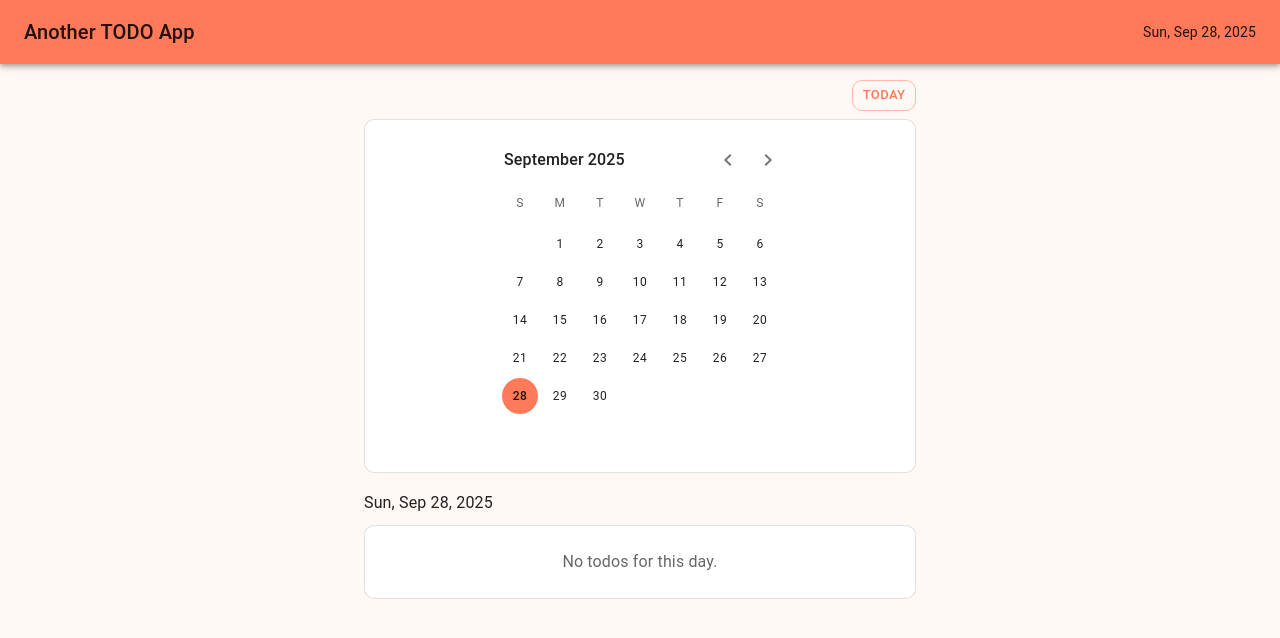
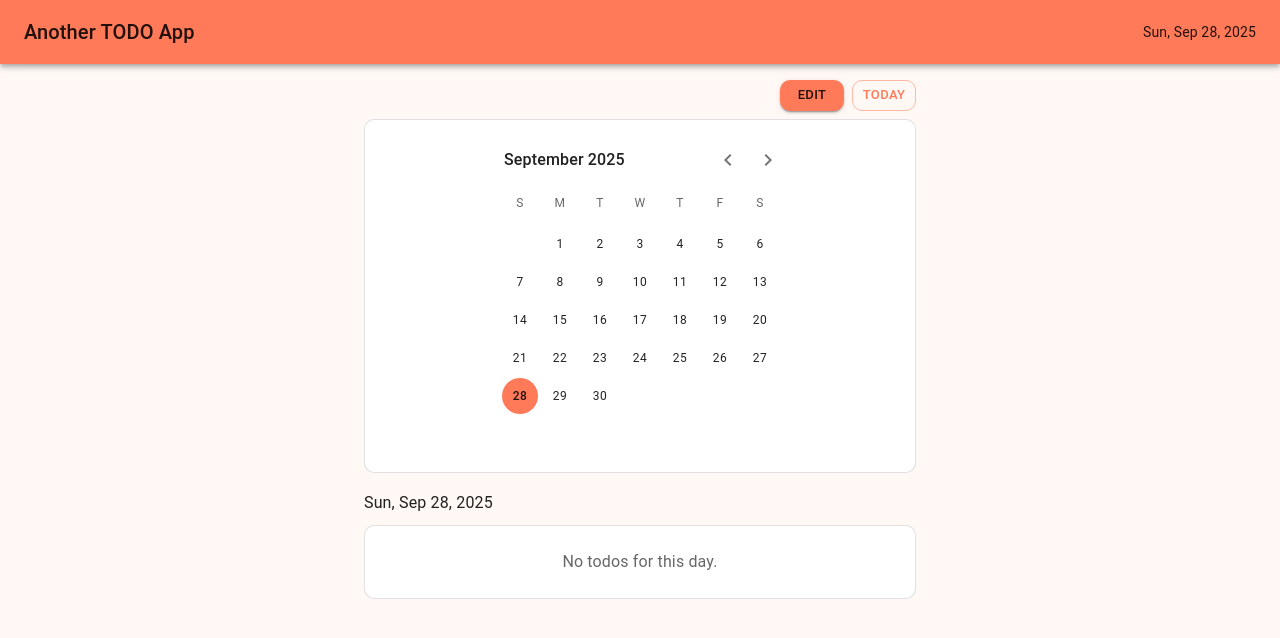
Before and after one commit to xiongemi/another-todo-app, a Next.js app in the folder apps/another-todo-app/: page /another-todo-app/calendar in a window 1280 px wide. Shown: the top 638 px of the page. Built offline with nearby package versions, Linux system fonts and the light colour scheme; some icons are missing.

Commit message:
add edit button

```diff
--- a/apps/another-todo-app/src/app/calendar/page.tsx
+++ b/apps/another-todo-app/src/app/calendar/page.tsx
@@ -20,6 +20,7 @@ import {
 import { AdapterDateFns } from '@mui/x-date-pickers/AdapterDateFns';
 import { formatDateDisplay, formatDateKey } from '@another-todo-app/date';
 import { useAppSelector } from '@another-todo-app/states';
+import Link from 'next/link';
 
 export default function CalendarPage() {
   const [selected, setSelected] = useState<Date>(new Date());
@@ -48,7 +49,7 @@ export default function CalendarPage() {
         anchorOrigin={{ vertical: 'top', horizontal: 'right' }}
       >
         <PickersDay
-          {...(other as any)}
+          {...other}
           day={day}
           outsideCurrentMonth={outsideCurrentMonth}
         />
@@ -67,6 +68,15 @@ export default function CalendarPage() {
             mb: 1,
           }}
         >
+          <Button
+            variant="contained"
+            size="small"
+            component={Link}
+            href="/today"
+            sx={{ mr: 1 }}
+          >
+            Edit
+          </Button>
           <Button
             variant="outlined"
             size="small"
```
